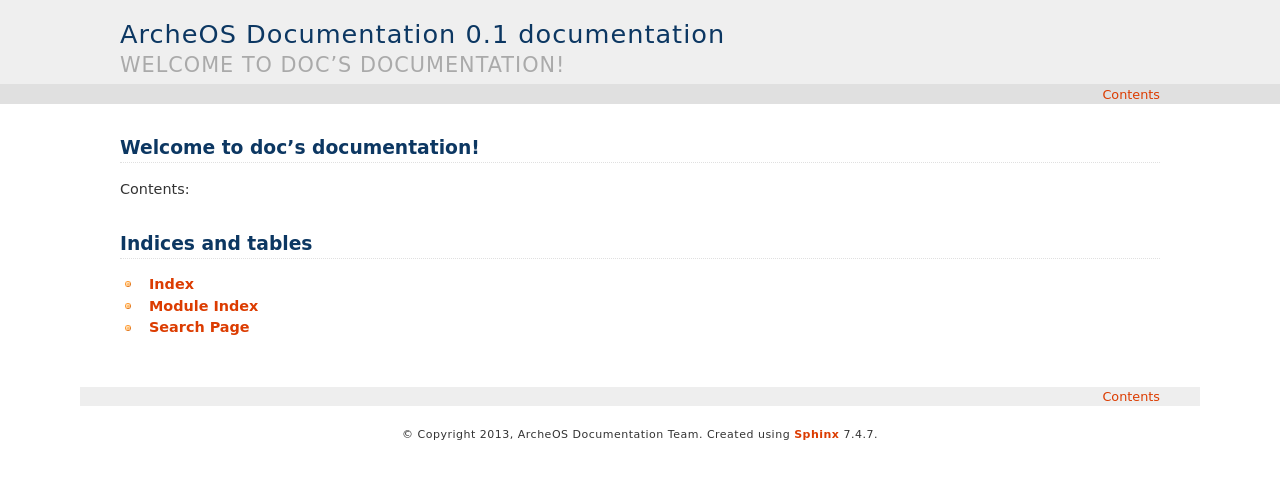
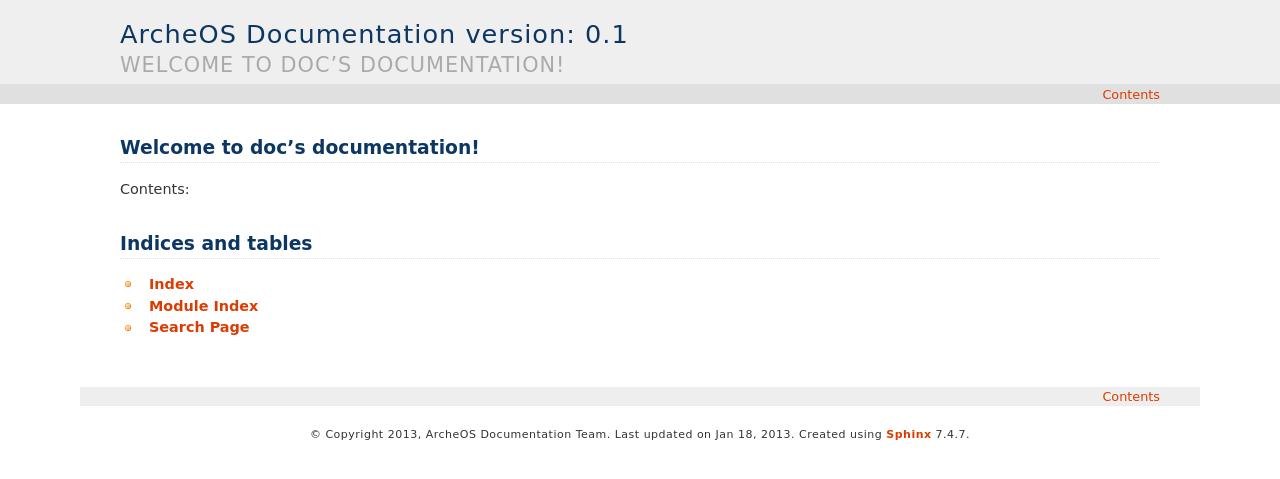
Before and after one commit to archeos/archeos-manual, a Sphinx documentation site: the page built from source/index.rst, in a window 1280 px wide. Shown: the top 479 px of the page. Built offline with Sphinx 7.4.7, drawn with Linux system fonts in a browser that asks for light colours; formulas are drawn with MathJax 3.

Commit message:
Some minor tweak on configuration

```diff
--- a/source/conf.py
+++ b/source/conf.py
@@ -40,7 +40,7 @@ source_suffix = '.rst'
 master_doc = 'index'
 
 # General information about the project.
-project = u'ArcheOS Documentation'
+project = u'ArcheOS'
 copyright = u'2013, ArcheOS Documentation Team'
 
 # The version info for the project you're documenting, acts as replacement for
@@ -103,7 +103,7 @@ html_theme = 'haiku'
 
 # The name for this set of Sphinx documents.  If None, it defaults to
 # "<project> v<release> documentation".
-#html_title = None
+html_title = "ArcheOS Documentation version: " + release
 
 # A shorter title for the navigation bar.  Default is the same as html_title.
 #html_short_title = None
@@ -124,7 +124,7 @@ html_static_path = ['_static']
 
 # If not '', a 'Last updated on:' timestamp is inserted at every page bottom,
 # using the given strftime format.
-#html_last_updated_fmt = '%b %d, %Y'
+html_last_updated_fmt = '%b %d, %Y'
 
 # If true, SmartyPants will be used to convert quotes and dashes to
 # typographically correct entities.
@@ -138,7 +138,7 @@ html_static_path = ['_static']
 #html_additional_pages = {}
 
 # If false, no module index is generated.
-#html_domain_indices = True
+html_domain_indices = True
 
 # If false, no index is generated.
 #html_use_index = True
@@ -153,7 +153,7 @@ html_static_path = ['_static']
 #html_show_sphinx = True
 
 # If true, "(C) Copyright ..." is shown in the HTML footer. Default is True.
-#html_show_copyright = True
+html_show_copyright = True
 
 # If true, an OpenSearch description file will be output, and all pages will
 # contain a <link> tag referring to it.  The value of this option must be the
```
